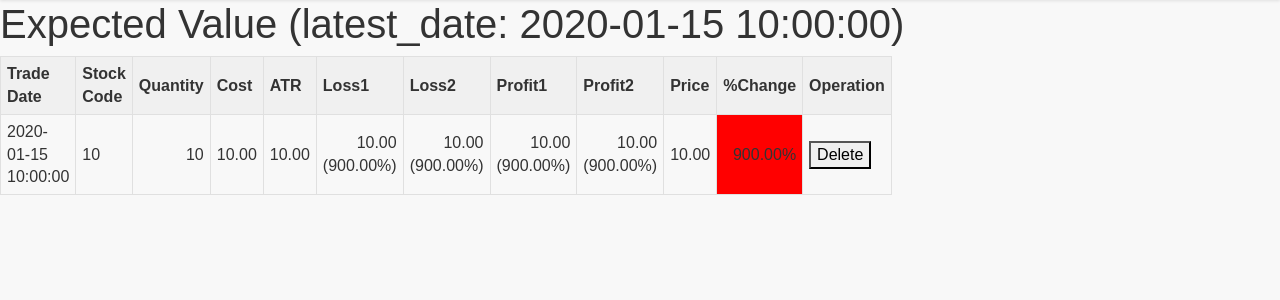
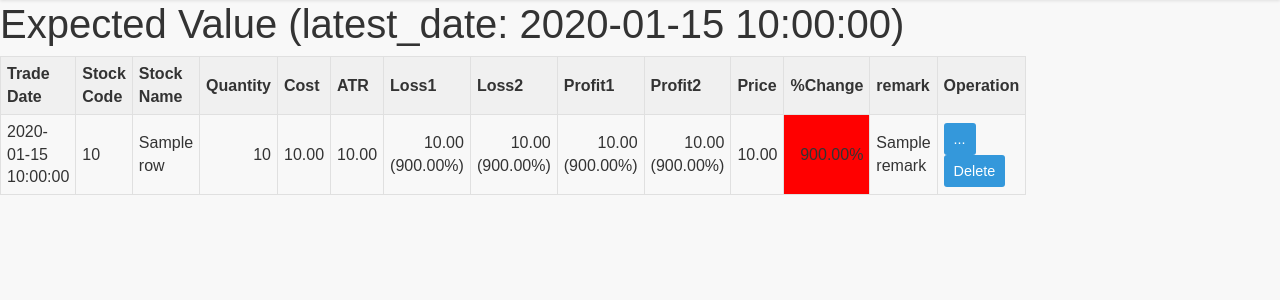
Before and after one commit to JoannaG0324/Joanna, a Flask app: template Sentinels/templates/expected_value.html in a window 1280 px wide. Shown: the part 42-342 px from the top of the page. Run offline with Flask 3, Linux system fonts and the light colour scheme; the template is opened without the code that fills it: most values are stand-ins (such as "Sample title", 1, 10 or a date in 2020); some libraries are stand-ins or nearby versions.

Commit message:
expected-value page : add sell function; add column sell_price, reamark

```diff
--- a/Sentinels/app.py
+++ b/Sentinels/app.py
@@ -79,7 +79,7 @@ def index():
                            use_level_2=use_level_2,
                            columns_order=columns_order)
 
-# 获取处理后的行业数据
+# Function: processed industry data
 def get_processed_score_industry_data(use_level_2):
     '''
     获取处理后的行业数据:
@@ -142,7 +142,7 @@ def get_processed_score_industry_data(use_level_2):
 
     return df, columns_order
 
-# 更新数据
+# update data
 @app.route('/update_data')
 def update_data():
     # 调用更新数据函数并获取消息列表
@@ -151,7 +151,7 @@ def update_data():
     # 返回所有消息
     return jsonify({'messages': messages})
 
-# 股票价格表
+# stock list: show stock list, all stock in this page, filter by industry level, index, stock name
 @app.route('/stock_list', methods=['GET'])
 def stock_list():
     '''
@@ -234,7 +234,7 @@ def stock_list():
                            industry_levels=industry_levels
                            )
 
-# 获取股票历史数据
+# get stock history
 @app.route('/get_stock_history')
 def get_stock_history():
     '''
@@ -267,13 +267,14 @@ def get_stock_history():
 
     return jsonify(result)
 
-# 添加股票到模拟交易持仓表
+# EV: add stock to portfolio
 @app.route('/add_to_portfolio', methods=['POST'])
 def add_to_portfolio():
     data = request.json
     date = data['date']
     code = data['code']
-    close = float(data['close'])
+    remark = data['remark']
+    close = float(data['close']) # buy price
     ATR = float(data['ATR'])
     quantity = int(data['quantity'])
     loss1 = float(data['loss1'])
@@ -285,15 +286,18 @@ def add_to_portfolio():
     try:
 
         engine.execute(f"""
-            INSERT INTO {PAPER_TRADING_TABLE_NAME} (date, stock_code, quantity, close, ATR, loss1, loss2, profit1, profit2, trade_date, is_position)
-            VALUES ('{date}', '{code}', {quantity}, {close}, {ATR}, {loss1}, {loss2}, {profit1}, {profit2}, '{trade_date}', 1)
+            INSERT INTO {PAPER_TRADING_TABLE_NAME} (date, stock_code, quantity, close, ATR, loss1, loss2, profit1, profit2, trade_date, is_position, sell_price, remark, update_time)
+            VALUES ('{date}', '{code}', {quantity}, {close}, {ATR}, {loss1}, {loss2}, {profit1}, {profit2}, '{trade_date}', 1, 0, '{remark}', NOW())
             ON DUPLICATE KEY UPDATE
+                close = VALUES(close),
                 quantity = VALUES(quantity),
                 ATR = VALUES(ATR),
                 loss1 = VALUES(loss1),
                 loss2 = VALUES(loss2),
                 profit1 = VALUES(profit1),
-                profit2 = VALUES(profit2)
+                profit2 = VALUES(profit2),
+                update_time = NOW(),
+                remark = VALUES(remark)
         """)
 
         return jsonify({"success": True})
@@ -308,7 +312,13 @@ def expected_value():
     显示 PAPER_TRADING 表的数据
     '''
     query = f"""
-    SELECT pt.*, sd.close AS latest_close, sd.date AS latest_date
+    SELECT pt.*,
+           CASE
+               WHEN pt.is_position = 0 THEN pt.sell_price  -- 0: 已卖出，1: 持仓中
+               ELSE sd.close
+           END AS latest_close,
+           sd.date AS latest_date,
+           si.stock_name
     FROM {PAPER_TRADING_TABLE_NAME} pt
     LEFT JOIN (
         SELECT SUBSTRING(stock_code, 3) AS stock_code, close, date
@@ -318,7 +328,8 @@ def expected_value():
             FROM {STOCK_DAILY_TABLE_NAME}
         )
     ) sd ON pt.stock_code = sd.stock_code
-    WHERE pt.is_position = 1
+    LEFT JOIN {STOCK_INFO_TABLE_NAME} si ON pt.stock_code = si.stock_code
+    WHERE pt.is_position IN (0, 1)
     """
     paper_trading_data = pd.read_sql(query, engine)
 
@@ -331,9 +342,36 @@ def expected_value():
 
     return render_template('expected_value.html', paper_trading_data=paper_trading_list)
 
+# EV: remove stock from portfolio
+@app.route('/remove_from_portfolio', methods=['POST'])
+def remove_from_portfolio():
+    '''
+    Remove stock from portfolio
+    '''
+    data = request.json
+    stock_code = data['stock_code']
+    trade_date = data['trade_date']
+    sell_price = data['latest_close']
+    remark = data['remark']
+
+    # update is_position to 0, sell_price to latest_close, update remark
+    try:
+        engine.execute(f"""
+            UPDATE {PAPER_TRADING_TABLE_NAME}
+            SET is_position = 0, sell_price = {sell_price}, remark = '{remark}'
+            WHERE stock_code = '{stock_code}' AND trade_date = '{trade_date}'
+        """)
+
+        return jsonify({"success": True})
+    except Exception as e:
+        return jsonify({"success": False, "message": str(e)})
+
 # EV: delete position data
 @app.route('/delete_from_portfolio', methods=['POST'])
 def delete_from_portfolio():
+    '''
+    Delete position data
+    '''
     data = request.json
     stock_code = data['stock_code']
     trade_date = data['trade_date']
--- a/Sentinels/templates/expected_value.html
+++ b/Sentinels/templates/expected_value.html
@@ -50,7 +50,7 @@
 
         /* 表格样式 */
         table {
-            width: 50%;
+            width: 70%;
             border-collapse: collapse;
         }
         th, td {
@@ -69,6 +69,32 @@
             background-color: #f5f5f5;
             cursor: pointer;
         }
+        button {
+            padding: 6px 10px;
+            border: none;
+            background-color: #3498db;
+            color: white;
+            border-radius: 3px;
+            cursor: pointer;
+            font-size: 0.9em;
+            transition: background-color 0.2s ease;
+        }
+        button:hover {
+            background-color: #2980b9;
+        }
+        .modal-header.sell-modal-header {
+            background-color: #f6f8f9;
+            color: white;
+        }
+        .sell-modal-close {
+            color: white;
+        }
+        .sell-modal-body .form-group {
+            margin-bottom: 1rem;
+        }
+        .sell-modal-footer {
+            justify-content: space-between;
+        }
     </style>
 </head>
 <body>
@@ -80,6 +106,7 @@
                 <tr>
                     <th>Trade Date</th>
                     <th>Stock Code</th>
+                    <th>Stock Name</th>
                     <th>Quantity</th>
                     <th>Cost</th>
                     <th>ATR</th>
@@ -89,6 +116,7 @@
                     <th>Profit2</th>
                     <th>Price</th>
                     <th>%Change</th>
+                    <th>remark</th>
                     <th>Operation</th>
                 </tr>
             </thead>
@@ -97,6 +125,7 @@
                 <tr>
                     <td>{{ row.trade_date }}</td>
                     <td>{{ row.stock_code }}</td>
+                    <td>{{ row.stock_name }}</td>
                     <td style="text-align: right;">{{ row.quantity }}</td>
                     <td style="text-align: right;">{{ "%.2f"|format(row.close) }}</td>
                     <td style="text-align: right;">{{ "%.2f"|format(row.ATR) }}</td>
@@ -106,8 +135,14 @@
                     <td style="text-align: right; background-color: {{ 'rgba(255, 0, 0, 0.3)' if row.latest_close >= row.profit2 else 'transparent' }};">{{ "%.2f"|format(row.profit2) }} ({{ "{:.2f}%".format((row.profit2 / row.close - 1) * 100) }})</td>
                     <td style="text-align: right;">{{ "%.2f"|format(row.latest_close) }}</td>
                     <td style="background-color: {{ 'rgba(255, 0, 0, ' + ((row.latest_close / row.close - 1) * 10)|string + ')' if (row.latest_close / row.close - 1) > 0 else 'rgba(0, 128, 0, ' + (-(row.latest_close / row.close - 1) * 20)|string + ')' if (row.latest_close / row.close - 1) < 0 else 'white' }}; text-align: right;">{{ "{:.2f}%".format((row.latest_close / row.close - 1) * 100) }}</td>
+                    <td>{{ row.remark }}</td>
                     <td>
-                        <button onclick="confirmDelete('{{ row.stock_code }}', '{{ row.trade_date }}')">Delete</button>
+                        {% if row.is_position == 1 %}
+                            <button id ="button" onclick="showSellModal('{{ row.stock_code }}', '{{ row.trade_date }}', '{{ row.latest_close }}', '{{ row.remark }}')">Sell</button>
+                        {% else %}
+                            <button id ="button" disabled>...</button>
+                        {% endif %}
+                        <button id="button" onclick="confirmDelete('{{ row.stock_code }}', '{{ row.trade_date }}')">Delete</button>
                     </td>
                 </tr>
                 {% endfor %}
@@ -117,10 +152,87 @@
         <h1>No data available</h1>
     {% endif %}
 
+    <!-- sell modal -->
+    <div class="modal fade" id="sellModal" tabindex="-1" role="dialog" aria-labelledby="sellModalLabel" aria-hidden="true">
+        <div class="modal-dialog modal-dialog-centered" role="document">
+            <div class="modal-content">
+                <div class="modal-header">
+                    <h5 class="modal-title" id="sellModalLabel">确认卖出</h5>
+                    <button type="button" class="close" data-dismiss="modal" aria-label="关闭">
+                        <span aria-hidden="true">&times;</span>
+                    </button>
+                </div>
+                <div class="modal-body">
+                    <div class="form-group">
+                        <label for="modalStockCode">股票代码: </label>
+                        <span id="modalStockCode"></span>
+                    </div>
+                    <div class="form-group">
+                        <label for="modalTradeDate">交易日期: </label>
+                        <span id="modalTradeDate"></span>
+                    </div>
+                    <div class="form-group">
+                        <label for="modalLatestClose">最新价格:</label>
+                        <input type="number" class="form-control" id="modalLatestClose" step="0.01">
+                    </div>
+                    <div class="form-group">
+                        <label for="modalRemark">备注:</label>
+                        <textarea class="form-control" id="modalRemark" rows="3"></textarea>
+                    </div>
+                </div>
+                <div class="modal-footer">
+                    <button type="button" class="btn btn-secondary" data-dismiss="modal">取消</button>
+                    <button type="button" class="btn btn-primary" onclick="confirmSell()">确认卖出</button>
+                </div>
+            </div>
+        </div>
+    </div>
+
     <script>
+
+        // 显示卖出模态框
+        function showSellModal(stock_code, trade_date, latest_close, remark) {
+            currentStockCode = stock_code;
+            currentTradeDate = trade_date;
+            currentLatestClose = latest_close;
+            currentRemark = remark || ''; // 如果 remark 为 undefined，则设置为空字符串
+            document.getElementById('modalStockCode').textContent = stock_code;
+            document.getElementById('modalTradeDate').textContent = trade_date;
+            document.getElementById('modalLatestClose').value = latest_close;
+            document.getElementById('modalRemark').value = remark;
+
+            $('#sellModal').modal('show');
+        }
+
+        // 确认卖出
+        function confirmSell() {
+            const latestClose = document.getElementById('modalLatestClose').value;
+            const updatedRemark = document.getElementById('modalRemark').value; // 获取更新后的备注
+            sellRow(currentStockCode, currentTradeDate, latestClose, updatedRemark);
+        }
+
+        // 执行卖出操作
+        function sellRow(stock_code, trade_date, latest_close, remark) {
+            fetch('/remove_from_portfolio', {
+                method: 'POST',
+                headers: {
+                    'Content-Type': 'application/json'
+                },
+                body: JSON.stringify({ stock_code: stock_code, trade_date: trade_date, latest_close: latest_close, remark: remark })
+            })
+            .then(response => response.json())
+            .then(data => {
+                if (data.success) {
+                    location.reload();
+                } else {
+                    alert('卖出失败：' + data.message);
+                }
+            });
+        }
+
         // delete postion data: confirm
         function confirmDelete(stock_code, trade_date) {
-            if (confirm('Are you sure you want to delete this record?')) {
+            if (confirm('Delete this record?')) {
                 deleteRow(stock_code, trade_date);
             }
         }
```
Also changed, not shown: Sentinels/temp.py (+6 -11 lines), Sentinels/templates/stock_list.html (+8 -1 lines).
